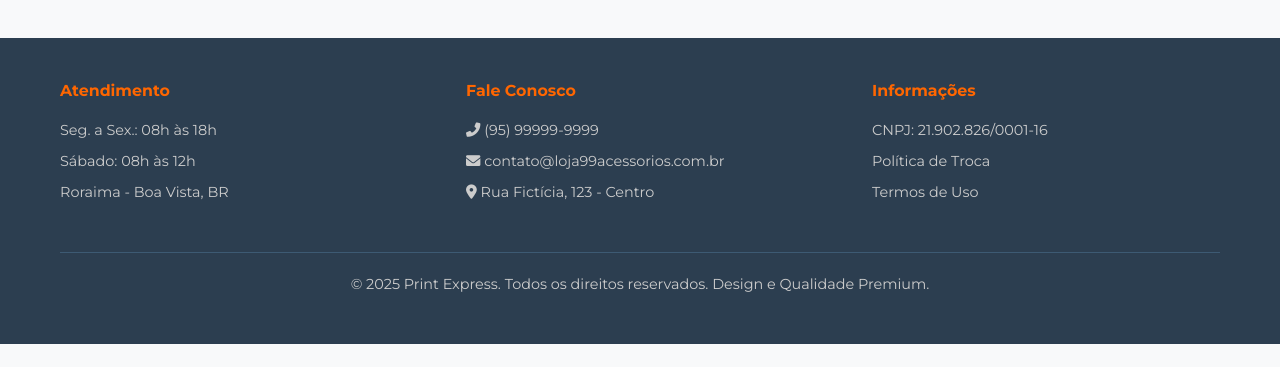
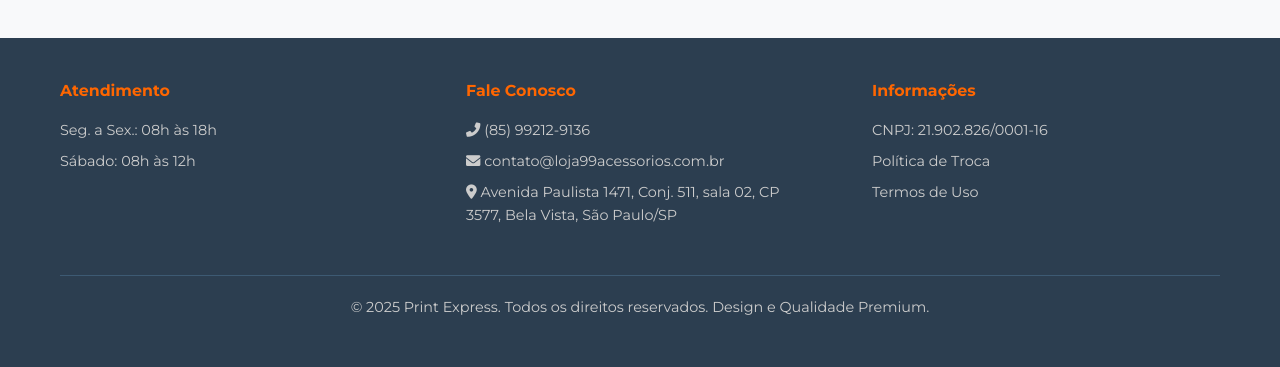
Before and after one commit to rejanesilva88855sg-dot/360, a plain HTML site: page index.html in a window 1280 px wide. Shown: the part 1291-1658 px from the top of the page. Before the commit the page ends 1635 px from the top, so only its background shows below. Drawn offline with Linux system fonts and the light colour scheme.

Commit message:
index.html

```diff
--- a/index.html
+++ b/index.html
@@ -561,13 +561,13 @@
                 <h4>Atendimento</h4>
                 <p>Seg. a Sex.: 08h às 18h</p>
                 <p>Sábado: 08h às 12h</p>
-                <p>Roraima - Boa Vista, BR</p>
+                <p></p>
             </div>
             <div class="footer-col">
                 <h4>Fale Conosco</h4>
-                <p><i class="fas fa-phone-alt"></i> (95) 99999-9999</p>
+                <p><i class="fas fa-phone-alt"></i> (85) 99212-9136</p>
                 <p><i class="fas fa-envelope"></i> contato@loja99acessorios.com.br</p>
-                <p><i class="fas fa-map-marker-alt"></i> Rua Fictícia, 123 - Centro</p>
+                <p><i class="fas fa-map-marker-alt"></i> Avenida Paulista 1471, Conj. 511, sala 02, CP 3577, Bela Vista, São Paulo/SP</p>
             </div>
             <div class="footer-col">
                 <h4>Informações</h4>
```
